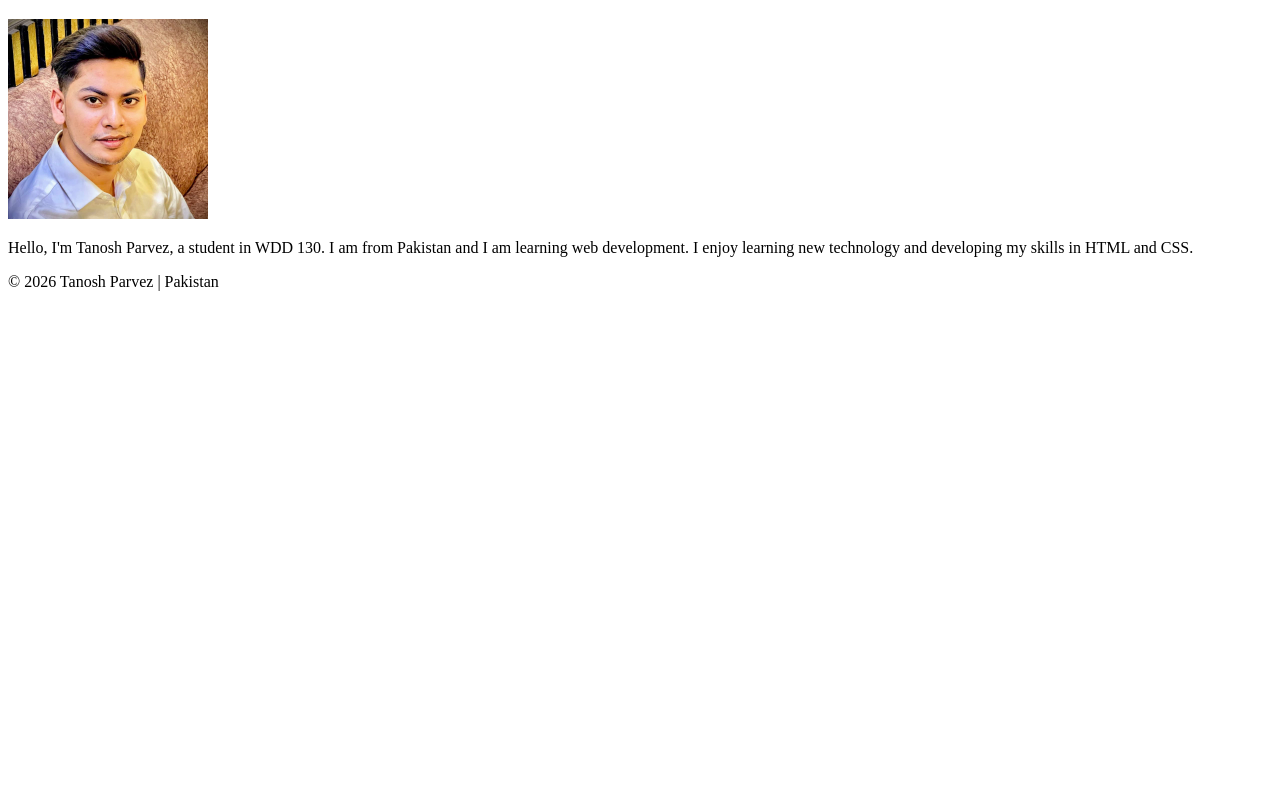
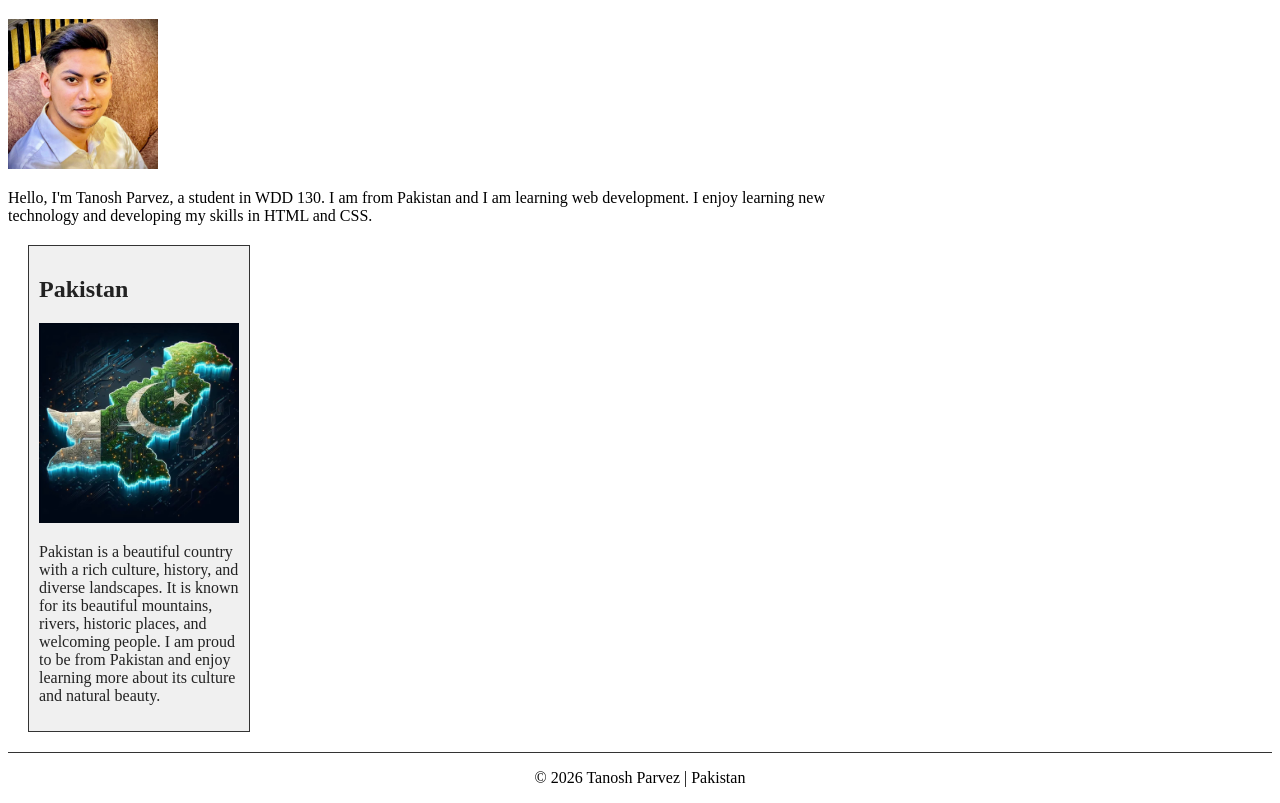
Before and after one commit to tanoshjutt-lang/wdd130, a plain HTML site: page index.html in a window 1280 px wide. Shown: the part 87-890 px from the top of the page. Before the commit the page ends 800 px from the top, so only its background shows below. Drawn offline with Linux system fonts and the light colour scheme.

Commit message:
Fix alt text typo and other W02 updates

```diff
--- a/index.html
+++ b/index.html
@@ -4,6 +4,9 @@
   <meta charset="UTF-8">
   <meta name="viewport" content="width=device-width, initial-scale=1.0">
   <title>Tanosh Parvez | WDD 130</title>
+  <meta name="description" content="Personal portfolio for Tanosh Parvez, a student in WDD 130.">
+  <meta name="author" content="Tanosh Parvez">
+  <link rel="stylesheet" href="styles/styles.css">
 </head>
 <body>
     <header>
@@ -20,6 +23,14 @@
          I am learning web development. I enjoy learning new technology and
          developing my skills in HTML and CSS.</p>
     </main>
+    <aside>
+      <h2>Pakistan</h2>
+      <img src="images/pakistan.jpg" alt="Paksitan landscape">
+      <p>Pakistan is a beautiful country with a rich culture, history, and diverse landscapes. It is known for its beautiful
+      mountains, rivers, historic places, and welcoming people. I am proud to be from Pakistan and enjoy learning more about
+      its culture and natural beauty.</p>
+
+    </aside>
     <footer>
       <p>© 2026 Tanosh Parvez | Pakistan</p>
     </footer>
--- a/styles/styles.css
+++ b/styles/styles.css
@@ -0,0 +1,32 @@
+main {
+  max-width: 840px;
+}
+
+aside {
+  width: 200px;
+  margin: 20px;
+  border: 1px solid #333;
+  padding: 10px;
+  background-color: #f0f0f0;
+  color: #222;
+}
+
+aside img {
+  width: 200px;
+  height: auto;
+}
+
+main img {
+  width: 150px;
+  height: auto;
+}
+
+p {
+  padding: 0;
+}
+
+footer {
+  margin-top: 20px;
+  border-top: 1px solid #333;
+  text-align: center;
+}
```
Also changed, not shown: images/pakistan.jpg (added), images/salt-lake-temple.jpg (deleted).
